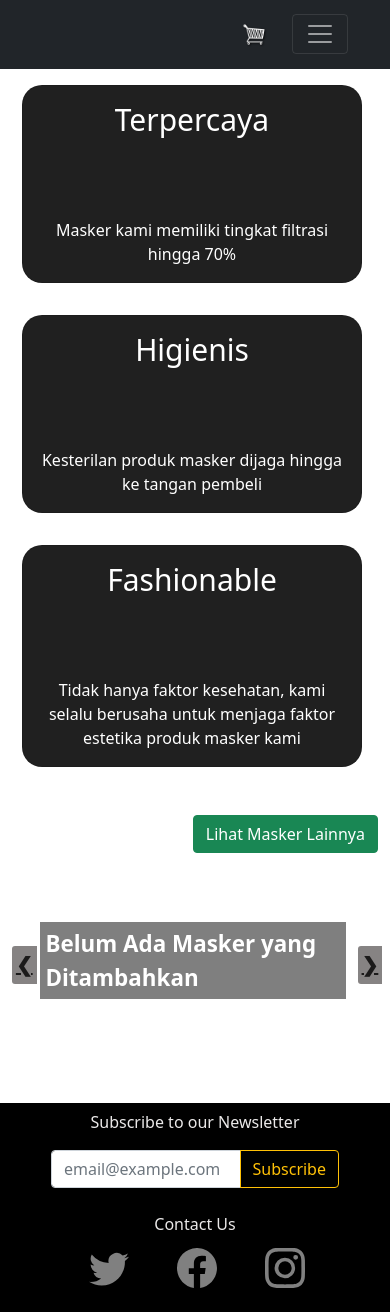
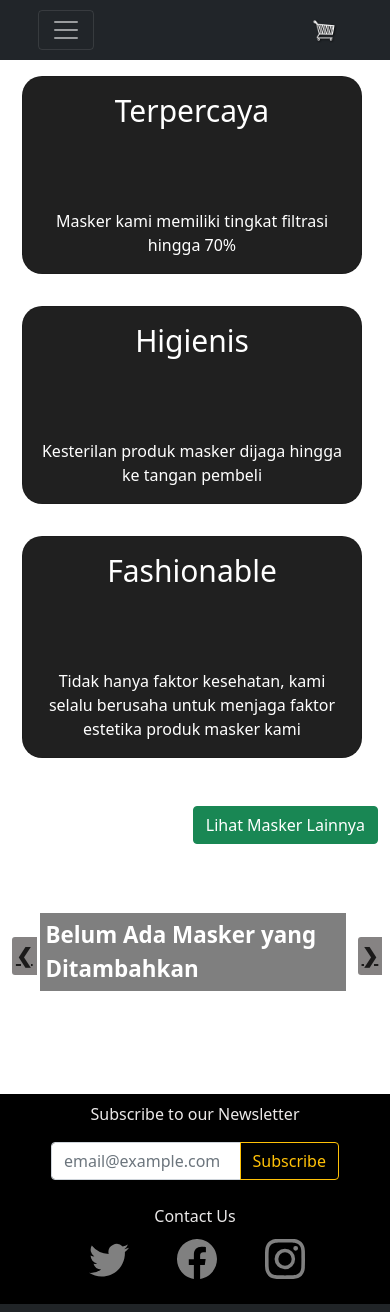
Before and after one commit to Krentt/Kuliah-PBP-TugasAkhir-Web, a Django app: page / in a window 390 px wide. Run offline with Django 3.2, Linux system fonts and the light colour scheme; the visitor is signed in with stand-in values (Sample User, id 1); some libraries are stand-ins or nearby versions.

Commit message:
Fix navbar

```diff
--- /dev/null
+++ b/home_page/static/css/navbar.css
@@ -0,0 +1,53 @@
+.navbar {
+    padding: 0rem 1rem;
+}
+
+.navbar .nav-item{
+    padding:1rem;
+}
+
+#cart-icon{
+    width:25px;
+    display: inline-block;
+    margin-left: 15px;
+}
+
+#cart-for-mobile {
+    display: none;
+}
+#username-for-mobile {
+    display: none;
+}
+
+.nav-item:hover {
+    cursor: pointer;
+}
+
+/* lg breakpoint bootstrap */
+@media only screen and (max-width: 992px) {
+    #navbarSupportedContent > form > a {
+    margin-left: 15%;
+    }
+    #cart-for-dekstop {
+    display: none;
+    }
+    #cart-for-mobile {
+    display: block;
+    }
+    #navbarSupportedContent > form {
+    width: fit-content;
+    }
+    #navbarSupportedContent > form > .navbar-text {
+    display: none;
+    }
+    #username-for-mobile {
+    display: block;
+    }
+    #navbarSupportedContent > form > a {
+    margin-bottom: 10px;
+    }
+
+    #username-mobile {
+    display: block;
+    }
+}
--- /dev/null
+++ b/home_page/static/js/navbar.js
@@ -0,0 +1,15 @@
+//ganti bg sama fg saat hover
+$(document).ready(function() {
+    //href login logout
+    let next = window.location.pathname;
+    $("#navbar-login").attr("href", `/login?next=${next}`)
+    let prevBackground;
+    $('.nav-item').hover(function() {
+        prevBackground = $(this).css('background-color');
+        $(this).css('background-color', 'rgb(13, 110, 253)');
+      },
+      function() {
+        $(this).css('background-color', prevBackground);
+        $('#home_btn_navbar > a').css('color', 'white')
+      })
+})
--- a/home_page/templates/home_page/home_navbar.html
+++ b/home_page/templates/home_page/home_navbar.html
@@ -1,77 +1,25 @@
 <script src="https://code.jquery.com/jquery-3.5.0.js"></script>
 <link href="https://cdn.jsdelivr.net/npm/bootstrap@5.1.3/dist/css/bootstrap.min.css" rel="stylesheet" integrity="sha384-1BmE4kWBq78iYhFldvKuhfTAU6auU8tT94WrHftjDbrCEXSU1oBoqyl2QvZ6jIW3" crossorigin="anonymous">
 <script src="https://cdn.jsdelivr.net/npm/bootstrap@5.0.2/dist/js/bootstrap.bundle.min.js" integrity="sha384-MrcW6ZMFYlzcLA8Nl+NtUVF0sA7MsXsP1UyJoMp4YLEuNSfAP+JcXn/tWtIaxVXM" crossorigin="anonymous"></script>
-<style>
-    .navbar {
-        padding: 0 1rem;
-    }
+{% load static %}
+<link rel="stylesheet" type="text/css" href='{% static "css/navbar.css" %}'>
 
-    .navbar .nav-item{
-      padding:1rem 1rem
-    }
-
-    #cart-icon{
-      width:25px;
-      display: inline-block;
-      margin-left: 15px;
-    }
-
-    #mobile-nav-button {
-        display: none;
-    }
-    #username-mobile {
-      display: none;
-    }
-
-    @media only screen and (max-width: 800px) {
-      #mobile-nav-button {
-        display: flex;
-        direction: rtl;
-        position: relative;
-      }
-
-      #navbarSupportedContent > form > a {
-        margin-left: 15%;
-      }
-      #cart-for-dekstop {
-        display: none;
-      }
-
-      #navbarSupportedContent > form {
-        width: fit-content;
-      }
-      #navbarSupportedContent > form > .navbar-text {
-        display: none;
-      }
-
-      #home_navbar > .container {
-        padding: 4%;
-      }
-      #username-mobile {
-        display: block;
-      }
-    }
-    .nav-item:hover {
-      cursor: pointer;
-    }
-
-</style>
-{% load static %}
-<nav class="navbar navbar-expand-lg navbar-dark bg-dark" id="home_navbar" style="height:fit-content">
-    <div class="container">
-      <div class="container" id="mobile-nav-button" >
+<nav class="navbar navbar-expand-lg navbar-dark bg-dark" id="home_navbar">
+    <div class="container" style="width: 100%; align-items: center; display: flex;">
+      <div class="fluid-container" style="margin: 10px;">
         <button class="navbar-toggler" type="button" style="align-self: center;" data-bs-toggle="collapse" data-bs-target="#navbarSupportedContent" aria-controls="navbarSupportedContent" aria-expanded="false" aria-label="Toggle navigation">
           <span class="navbar-toggler-icon"></span>
         </button>
-        <a href="/cart/" style="margin-right: 25px; align-self: center;">
-          <img  id="cart-icon" src="{% static 'images/cart.png' %}">
-        </a>
       </div>
+
+      <a href="/cart/" style="margin-right: 25px; align-self: center;" id="cart-for-mobile" style="background-color: red;">
+        <img  id="cart-icon" src="{% static 'images/cart.png' %}">
+      </a>
       <div class="collapse navbar-collapse" id="navbarSupportedContent">
         <ul class="navbar-nav me-auto mb-2 mb-lg-0">
           {% if user.is_authenticated %}
-            <li class="nav-item" id="username-mobile">
-              <span class="navbar-text">Welcome, {{ user.username }}!</span>
+            <li class="nav-item" id="username-for-mobile">
+              <span class="navbar-text">Welcome, {{ user.username }}</span>
             </li>
           {% endif %}
           <li class="nav-item" id="home_btn_navbar">
@@ -96,27 +44,11 @@
           {% if not user.is_authenticated %}
             <a type="button" class="btn btn-primary" id="navbar-login">Login</a>
           {% else %}
-            <span class="navbar-text" style="padding-right: 10px;">Welcome, {{ user.username }}!</span>
+            <span class="navbar-text" style="padding-right: 10px;">Welcome, {{ user.username }}</span>
             <a type="button" class="btn btn-primary" href="../logout">Logout</a>
           {% endif %}
         </form>
       </div>
     </div>
 </nav>
-<script>
-  //ganti bg sama fg saat hover
-  $(document).ready(function() {
-    //href login logout
-    let next = window.location.pathname;
-    $("#navbar-login").attr("href", `/login?next=${next}`)
-    let prevBackground;
-    $('.nav-item').hover(function() {
-        prevBackground = $(this).css('background-color');
-        $(this).css('background-color', 'rgb(13, 110, 253)');
-      },
-      function() {
-        $(this).css('background-color', prevBackground);
-        $('#home_btn_navbar > a').css('color', 'white')
-      })
-  })
-</script>
+<script type="text/javascript" src="{% static 'js/navbar.js' %}"></script>
```
